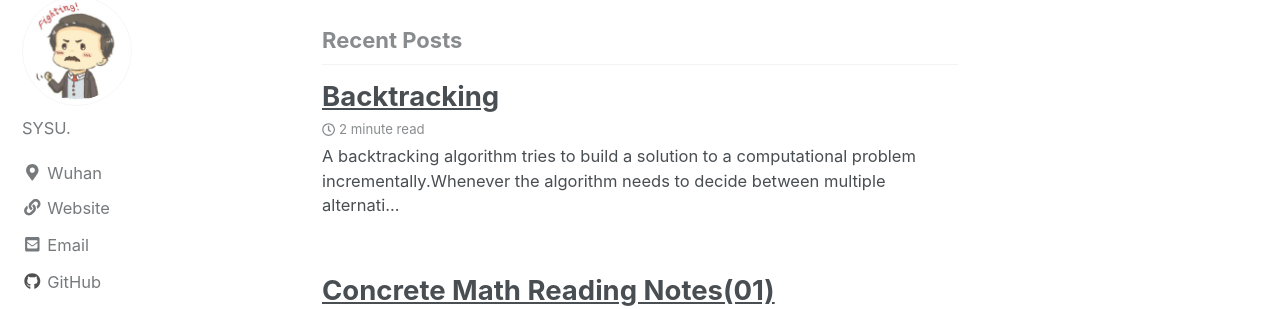
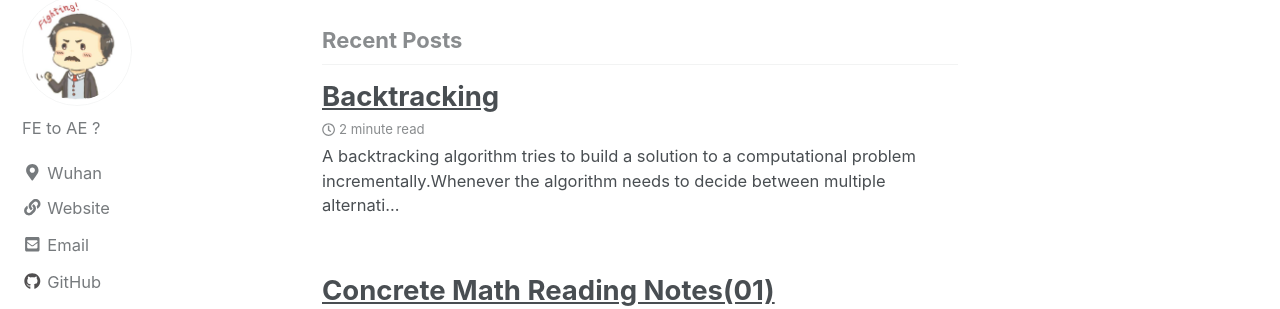
Before and after one commit to YuunYang/blog, a Jekyll site: the page built from index.html, in a window 1280 px wide. Shown: the part 148-457 px from the top of the page. Built offline with Jekyll 4.4.1, drawn with Linux system fonts in a browser that asks for light colours; nearby versions of some CDN libraries; the list of posts is cut into pages by our own code.

Commit message:
change some..

```diff
--- a/_config.yml
+++ b/_config.yml
@@ -102,7 +102,7 @@ analytics:
 author:
   name             : *name
   avatar           : "/images/yyk.jpeg"
-  bio              : "SYSU."
+  bio              : "FE to AE ?"
   location         : "Wuhan"
   email            : "ylcj1314@gmail.com"
   uri              : "/"
```
